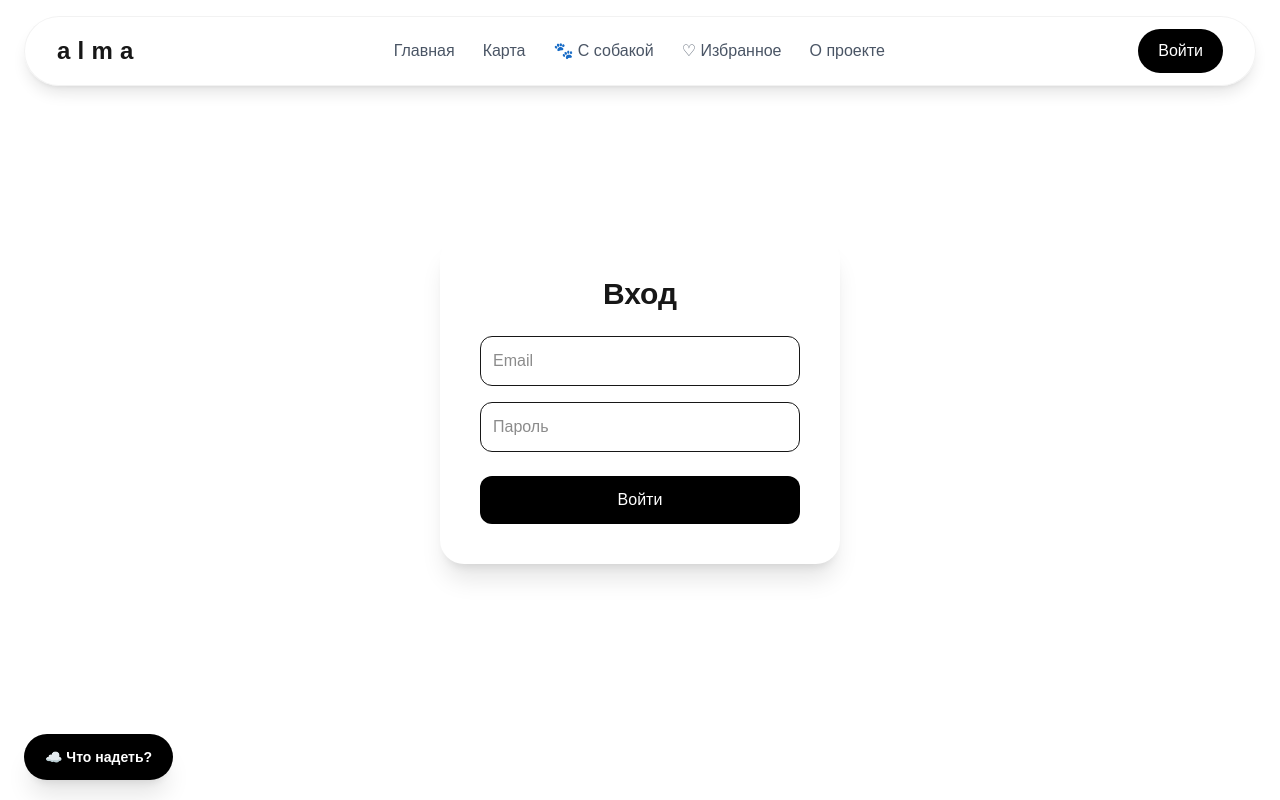
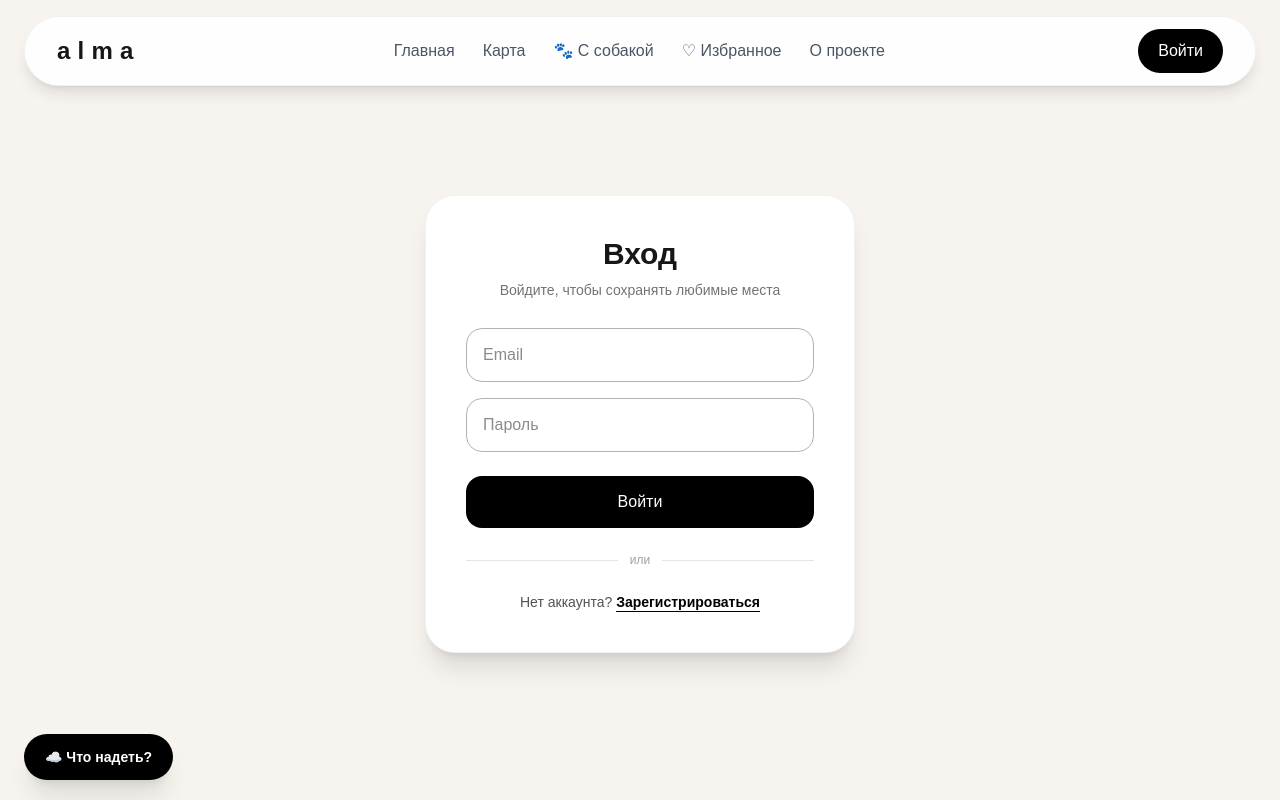
Before and after one commit to olgakastanova48386-dotcom/alma, a Next.js app: page /login in a window 1280 px wide. Shown: the top 800 px of the page. Built offline with nearby package versions, Linux system fonts and the light colour scheme; no server answers.

Commit message:
Add registration entry to login page

```diff
--- a/app/login/page.tsx
+++ b/app/login/page.tsx
@@ -1,26 +1,21 @@
+import Link from "next/link";
+
 export default function LoginPage() {
   return (
-    <main className="min-h-screen flex items-center justify-center">
-      <div className="bg-white p-10 rounded-3xl shadow-xl w-[400px]">
-        <h1 className="text-3xl font-bold mb-6 text-center">
-          Вход
-        </h1>
+    <main className="min-h-screen bg-[#f7f4ef] flex items-center justify-center px-4 pt-24 pb-12">
+      <div className="bg-white p-8 sm:p-10 rounded-[30px] shadow-xl w-full max-w-[430px] border border-black/5">
+        <h1 className="text-3xl font-bold text-center">Вход</h1>
+        <p className="mt-2 text-center text-sm text-neutral-500">Войдите, чтобы сохранять любимые места</p>
 
-        <input
-          type="email"
-          placeholder="Email"
-          className="w-full border rounded-xl p-3 mb-4"
-        />
+        <form className="mt-7">
+          <input type="email" name="email" autoComplete="email" placeholder="Email" className="w-full border border-black/30 rounded-2xl px-4 py-3.5 outline-none focus:border-black transition" />
+          <input type="password" name="password" autoComplete="current-password" placeholder="Пароль" className="mt-4 w-full border border-black/30 rounded-2xl px-4 py-3.5 outline-none focus:border-black transition" />
+          <button type="button" className="mt-6 w-full bg-black text-white rounded-2xl py-3.5 font-medium hover:opacity-85 transition">Войти</button>
+        </form>
 
-        <input
-          type="password"
-          placeholder="Пароль"
-          className="w-full border rounded-xl p-3 mb-6"
-        />
+        <div className="my-6 flex items-center gap-3"><div className="h-px flex-1 bg-black/10"/><span className="text-xs text-neutral-400">или</span><div className="h-px flex-1 bg-black/10"/></div>
 
-        <button className="w-full bg-black text-white rounded-xl p-3">
-          Войти
-        </button>
+        <p className="text-center text-sm text-neutral-600">Нет аккаунта? <Link href="/register" className="font-semibold text-black underline underline-offset-4">Зарегистрироваться</Link></p>
       </div>
     </main>
   );
```
